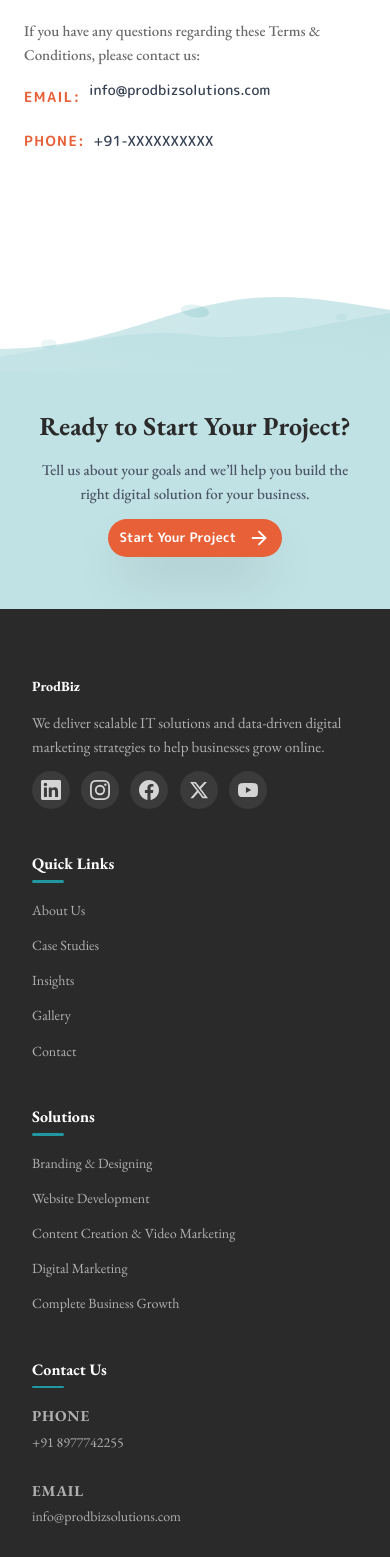
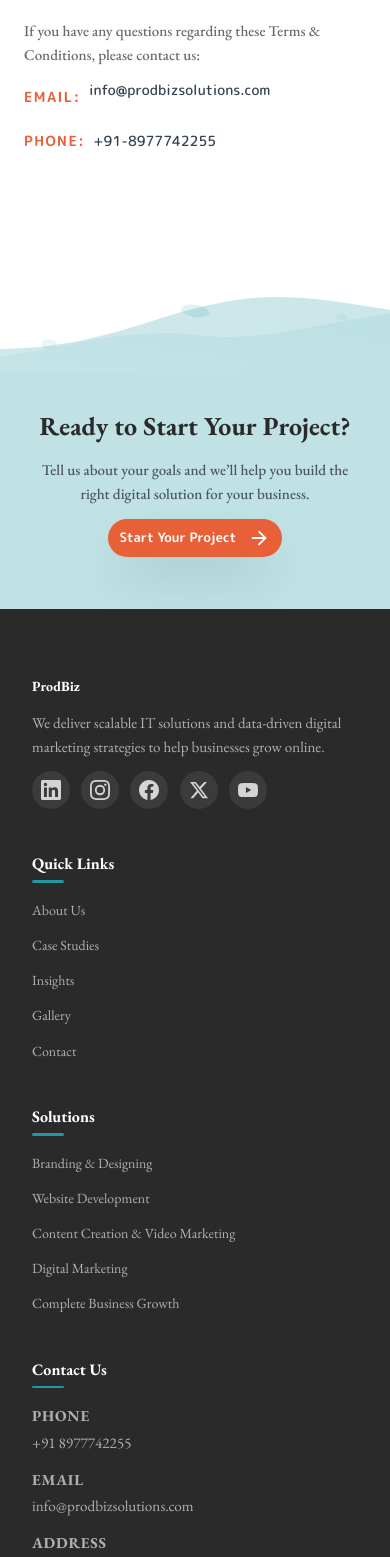
Before and after one commit to moraakshaya/prodbiz-solutions, a Next.js app: page /terms-and-conditions in a window 390 px wide. Shown: the part 1140-2697 px from the top of the page. Built offline with nearby package versions, Linux system fonts and the light colour scheme.

Commit message:
updated mobile and email on privacy policy along with terms and conditions pages

```diff
--- a/app/privacy-policy/page.tsx
+++ b/app/privacy-policy/page.tsx
@@ -181,7 +181,7 @@ export default function PrivacyPolicyPage() {
                                 </div>
                                 <div className="flex items-center gap-2">
                                     <span className="text-sm font-black uppercase text-[#e76038] tracking-widest">Phone:</span>
-                                    <span className="text-sm font-medium !text-gray-700 leading-tight">+91-8989898989</span>
+                                    <span className="text-sm font-medium !text-gray-700 leading-tight">+91-8977742255</span>
                                 </div>
                             </div>
                         </div>
--- a/app/terms-and-conditions/page.tsx
+++ b/app/terms-and-conditions/page.tsx
@@ -165,7 +165,7 @@ export default function TermsAndConditionsPage() {
                                 </div>
                                 <div className="flex items-center gap-2">
                                     <span className="text-sm font-black uppercase text-[#e76038] tracking-widest">Phone:</span>
-                                    <span className="text-sm font-medium !text-gray-700 leading-tight">+91-XXXXXXXXXX</span>
+                                    <span className="text-sm font-medium !text-gray-700 leading-tight">+91-8977742255</span>
                                 </div>
                             </div>
                         </div>
--- a/components/CaseStudiesPreview.tsx
+++ b/components/CaseStudiesPreview.tsx
@@ -279,7 +279,7 @@ const CaseStudiesPreview = () => {
                                     "/images/branding-images/img-3.png",
                                     "/images/branding-images/img-4.png",
                                     "/images/branding-images/img-5.png",
-                                    "/images/website-img-04.png "
+                                    "/images/website-img-04.png"
                                 ]}
                                 planeWidth={planeSize}
                                 planeHeight={planeSize}
--- a/components/Footer.tsx
+++ b/components/Footer.tsx
@@ -127,11 +127,13 @@ export default function Footer() {
                         <ul className="footer__contact">
                             <li>
                                 <span className="footer__contact-label">Phone</span>
-                                <a href="tel:+1234567890">+91 8977742255</a>
+                                {/* <a href="tel:+1234567890">+91 8977742255</a> */}
+                                <span>+91 8977742255</span>
                             </li>
                             <li>
                                 <span className="footer__contact-label">Email</span>
-                                <a href="mailto:hello@prodbiz.com">info@prodbizsolutions.com</a>
+                                {/* <a href="mailto:hello@prodbiz.com">info@prodbizsolutions.com</a> */}
+                                <span>info@prodbizsolutions.com</span>
                             </li>
                             <li>
                                 <span className="footer__contact-label">Address</span>
--- a/components/Navbar.tsx
+++ b/components/Navbar.tsx
@@ -110,7 +110,7 @@ export default function Navbar() {
         <nav
             ref={navRef}
             className={`fixed top-0 left-0 w-full z-50 transition-[border-radius,padding,background-color,background-image] duration-500 bg-linear-to-r from-[#e0e0e0] to-[#2197A1] shadow-[0_2px_20px_rgba(0,0,0,0.08)]
-                ${scrolled ? "rounded-b-[0px] lg:rounded-b-[100px] py-4 lg:py-1.5" : "rounded-full lg:rounded-t-[50px] py-4 lg:py-2"}`}
+                ${scrolled ? "rounded-b-[0px] lg:rounded-b-[100px] py-3 lg:py-1.5" : "rounded-full lg:rounded-t-[50px] py-5 lg:py-2"}`}
         >
             <div className="container !mx-auto !px-6 lg:!px-12 [@media(min-width:1140px)_and_(max-width:1270px)]:!px-0  [@media(min-width:1290px)]:!px-24 flex items-center justify-between min-h-[60px] lg:min-h-0">
 
```
